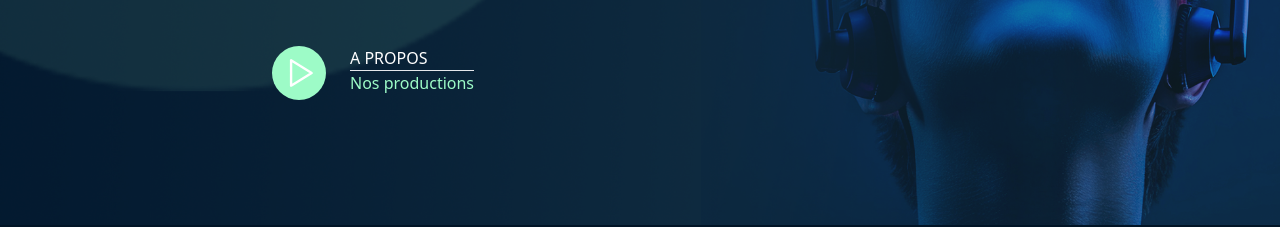
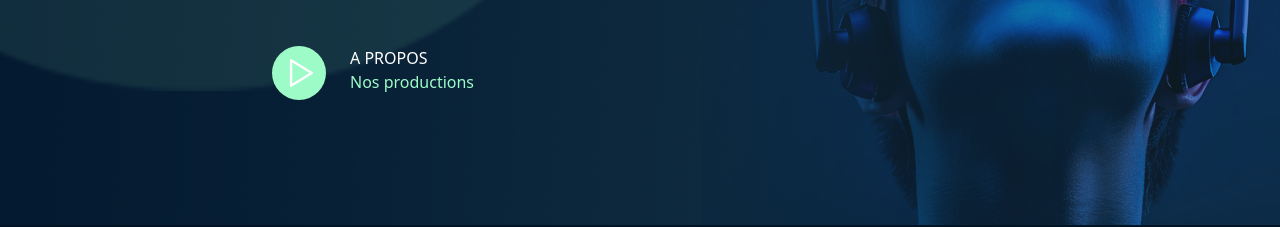
Before and after one commit to romeokany187/vite-deploy, a React (Vite) app: page / in a window 1280 px wide. Shown: the part 519-746 px from the top of the page. Built offline with nearby package versions, Linux system fonts and the light colour scheme.

Commit message:
corrections

```diff
--- a/src/components/Banner.jsx
+++ b/src/components/Banner.jsx
@@ -33,7 +33,6 @@ const Banner = () => {
                         </div>
                         <div className="text-white text-[1rem] font-medium ">
                             <p>A PROPOS</p>
-                            <hr className='' />
                             <p className='text-green'>Nos productions</p>
                         </div>
                     </div>
```
